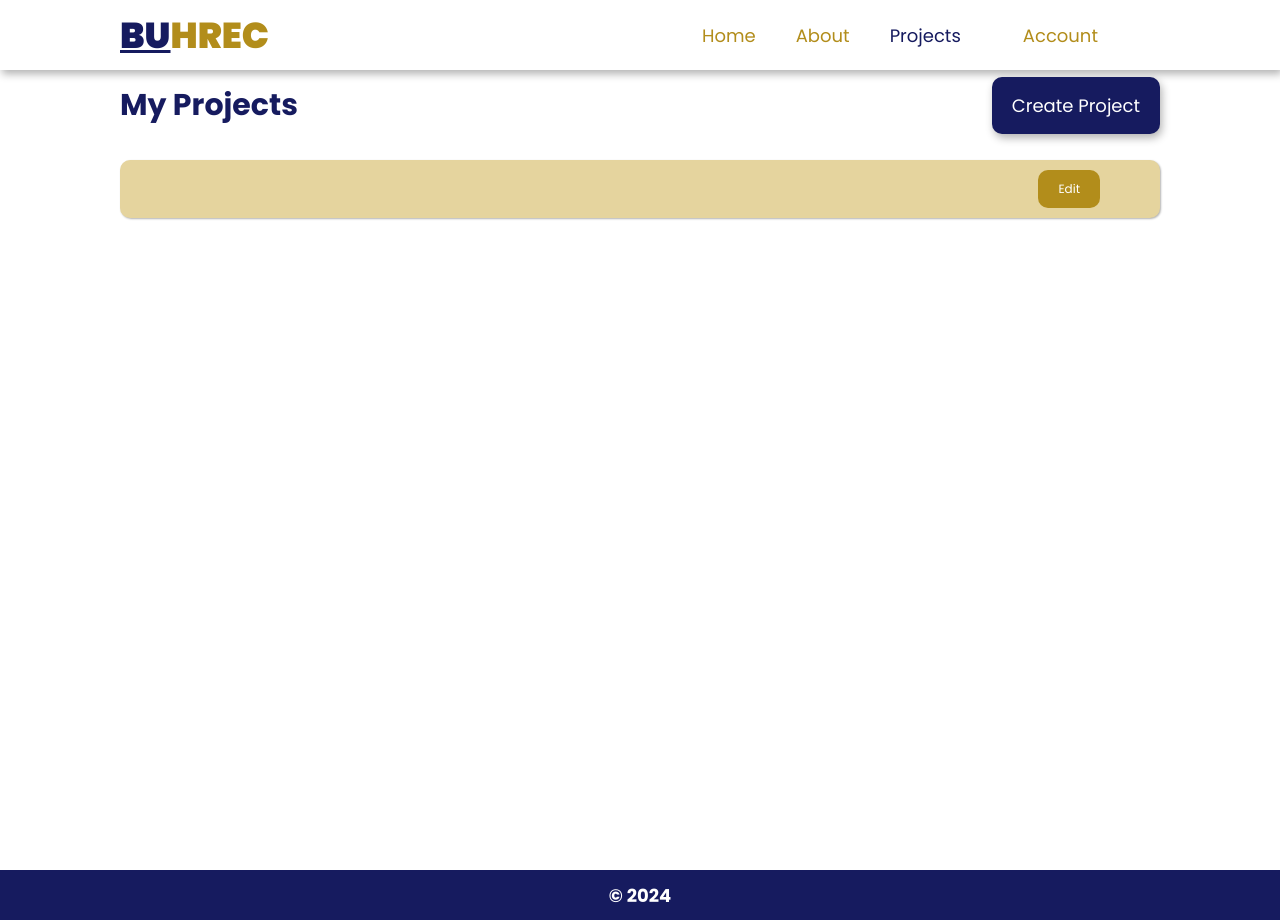
After one commit to joboy-dev/BUHREC-Project, a Django app: page /projects/ in a window 1280 px wide. The commit adds this page. Run offline with Django 5.2, Linux system fonts and the light colour scheme; the visitor is signed in with stand-in values (Sample User, id 1).

Commit message:
Project model set

```diff
--- a/project/urls.py
+++ b/project/urls.py
@@ -3,5 +3,6 @@ from . import views
 
 app_name = 'project'
 urlpatterns = [
-    path('', views.HomeView.as_view(), name='home')
+    path('', views.HomeView.as_view(), name='home'),
+    path('projects/', views.ProjectsView.as_view(), name='projects'),
 ]
--- a/project/views.py
+++ b/project/views.py
@@ -1,7 +1,11 @@
+from typing import Any
+from django.http import HttpRequest, HttpResponse
 from django.shortcuts import render
-from django.views import View
+from django.views import View, generic
 
 from datetime import datetime
+
+from project.models import Project
 
 context = {
     'year': datetime.now().year
@@ -14,3 +18,15 @@ class HomeView(View):
     def get(self, request):
         context['active_link'] = 'home'
         return render(request, 'index.html', context)
+
+
+class ProjectsView(generic.ListView):
+    '''View to get all projects'''
+
+    model = Project
+    template_name = 'project/projects.html'
+    context_object_name = 'projects'
+
+    def get(self, request):
+        context['active_link'] = 'projects'
+        return render(request, self.template_name, context)
--- a/static/css/base.css
+++ b/static/css/base.css
@@ -37,7 +37,7 @@ nav {
 }
 
 nav.expand {
-    height: 200px;
+    height: fit-content;
     align-items: start;
 }
 
@@ -52,7 +52,6 @@ nav .logo a span {
     color: var(--blue-color);
     text-decoration: underline;
 }
-
 
 nav .nav-links {
     display: flex;
@@ -90,7 +89,7 @@ nav .nav-links a {
 
 .nav-links .account .account-options {
     width: 200px;
-    height: 100px;
+    height: 70px;
 }
 
 .none {
--- a/static/css/forms.css
+++ b/static/css/forms.css
@@ -28,7 +28,7 @@ form {
     flex-direction: column;
     align-items: start;
     justify-content: stretch;
-    gap: 40px;
+    gap: 20px;
 }
 
 form h1 {
--- /dev/null
+++ b/static/css/projects.css
@@ -0,0 +1,43 @@
+#project-section {
+    height: 100vh;
+    width: 100%;
+}
+
+.head {
+    height: 70px;
+    width: 100%;
+    display: flex;
+    align-items: center;
+    justify-content: space-between;
+    padding: var(--padding);
+}
+
+.head h1 {
+    font-size: 1rem;
+    color: var(--blue-color);
+}
+
+.projects {
+    height: 90%;
+    width: 100%;
+    padding: var(--padding);
+}
+
+.projects .project {
+    height: fit-content;
+    width: 100%;
+    background-color: var(--light-gold-color);
+    padding: 10px 60px;
+    box-shadow: 1px 1px 2px rgb(0, 0, 0, 0.3);
+    border-radius: 10px;
+    display: flex;
+    align-items: center;
+    justify-content: space-between;
+}
+
+.project a.btn {
+    font-size: 0.4rem;
+    padding: 10px 20px;
+    box-shadow: none;
+    background-color: var(--gold-color);
+}
--- a/templates/base.html
+++ b/templates/base.html
@@ -25,7 +25,7 @@
             <div class="main">
                 <a href="{% url 'project:home' %}" class="{% if active_link == 'home' %}active{% endif %}">Home</a>
                 <a href="" class="{% if active_link == 'about' %}active{% endif %}">About</a>
-                <a href="" class="{% if active_link == 'project' %}active{% endif %}">Project</a>
+                <a href="{% url 'project:projects' %}" class="{% if active_link == 'projects' %}active{% endif %}">Projects</a>
 
                 {% if not user.is_authenticated %}
                 <a href="{% url 'user:login' %}" class="{% if active_link == 'login' %}active{% endif %}">Login</a>
@@ -38,8 +38,8 @@
                 <p class="account-button">Account</p>
 
                 <div class="account-options none">
-                    <a href="">Profile</a><br>
-                    <a href="">Logout</a>
+                    <a href="">Profile</a>
+                    <a href="{% url 'user:logout' %}">Logout</a>
                 </div>
             </div>
             {% endif %}
--- /dev/null
+++ b/templates/project/projects.html
@@ -0,0 +1,23 @@
+{% extends "base.html" %}
+{% load static %}
+
+{% block page_title %} Login {% endblock %}
+{% block styles %}
+<link rel="stylesheet" href="{% static 'css/projects.css' %}">
+{% endblock %}
+
+{% block body %}
+<section id="project-section">
+    <div class="head">
+        <h1><span>My</span> Projects</h1>
+        <a href="" class="btn">Create Project</a>
+    </div>
+
+    <div class="projects">
+        <div class="project">
+            <div></div>
+            <a href="" class="btn">Edit</a>
+        </div>
+    </div>
+</section>
+{% endblock %}
--- a/user/urls.py
+++ b/user/urls.py
@@ -6,4 +6,5 @@ app_name = 'user'
 urlpatterns = [
     path('signup/', views.SignUpView.as_view(), name='signup'),
     path('login/', views.LoginView.as_view(), name='login'),
+    path('logout/', views.logout_view, name='logout')
 ]
```
Also changed, not shown: project/models.py (+10 -1 lines), user/views.py (+13 -0 lines), templates/project/create-project.html (added).
